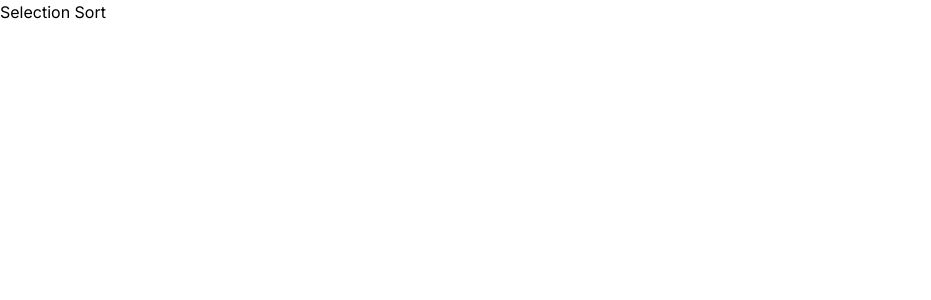
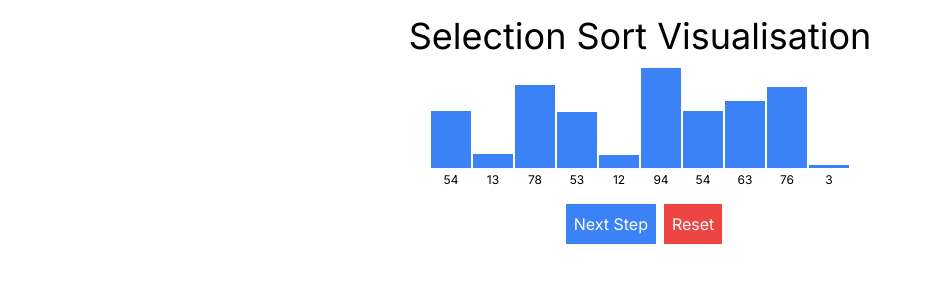
Before and after one commit to hybrid1ze/search-sort-visualiser, a Next.js app in the folder search-sort-visualiser/: page /sort/SelectionSort in a window 1280 px wide. Shown: the top 300 px of the page, without its empty margins (0-931 px from the left). Built offline with nearby package versions, Linux system fonts and the light colour scheme.

Commit message:
Add selection sort visualisation component

```diff
--- a/search-sort-visualiser/src/app/sort/SelectionSort/page.tsx
+++ b/search-sort-visualiser/src/app/sort/SelectionSort/page.tsx
@@ -1,7 +1,121 @@
-export default function SelectionSort () {
-    return (
-        <div>
-            <h1>Selection Sort</h1>
-        </div>
-    )
- }
+"use client";
+import React, { useState, useEffect } from "react";
+
+const generateRandomArray = (size: number, max: number): number[] =>
+  Array.from({ length: size }, () => Math.floor(Math.random() * max) + 1);
+
+const SelectionSortVisualisation = () => {
+  const [array, setArray] = useState<number[]>([]);
+  const [sortedIndex, setSortedIndex] = useState<number>(-1);
+  const [currentMinIndex, setCurrentMinIndex] = useState<number>(-1);
+  const [isSorting, setIsSorting] = useState<boolean>(true);
+  const [tooltip, setTooltip] = useState<string>("");
+
+  useEffect(() => {
+    setArray(generateRandomArray(10, 100));
+  }, []);
+
+  const selectionSortStep = () => {
+    // If the sorting is already complete
+    if (sortedIndex >= array.length - 1) {
+      setIsSorting(false);
+      setTooltip("Array is fully sorted.");
+      return;
+    }
+
+    let minIndex = sortedIndex + 1;
+    for (let i = minIndex + 1; i < array.length; i++) {
+      if (array[i] < array[minIndex]) {
+        minIndex = i;
+      }
+    }
+
+    // Always perform the swap
+    const newArray = [...array];
+    [newArray[sortedIndex + 1], newArray[minIndex]] = [
+      newArray[minIndex],
+      newArray[sortedIndex + 1],
+    ];
+    setArray(newArray);
+
+    // Move to the next index
+    setSortedIndex(sortedIndex + 1);
+
+    // Check if this was the last necessary swap
+    if (sortedIndex + 1 >= array.length - 1) {
+      setIsSorting(false);
+      setTooltip("Array is fully sorted.");
+    } else {
+      setCurrentMinIndex(minIndex);
+      setTooltip(
+        `Swapped elements at indices ${sortedIndex + 1} and ${minIndex}.`
+      );
+    }
+  };
+
+  const resetSort = () => {
+    setArray(generateRandomArray(10, 100));
+    setSortedIndex(-1);
+    setCurrentMinIndex(-1);
+    setIsSorting(true);
+    setTooltip("Array has been reset.");
+  };
+
+  // Normalization function for bar height
+  const normalizeHeight = (value: number, maxValue: number) => {
+    const containerHeight = 100;
+    return (value / maxValue) * containerHeight;
+  };
+
+  const maxValue = Math.max(...array, 1);
+
+  return (
+    <div className="p-4">
+      <div className="flex justify-center text-4xl">
+        <h1>Selection Sort Visualisation</h1>
+      </div>
+
+      <div
+        className="mt-8 flex justify-center items-end"
+        style={{ gap: "2px", height: "100px" }}
+      >
+        {array.map((value, index) => {
+          const barHeight = normalizeHeight(value, maxValue);
+          let barColor = "bg-blue-500";
+          if (index === currentMinIndex) barColor = "bg-red-500";
+          if (index <= sortedIndex) barColor = "bg-green-500";
+
+          return (
+            <div key={index} className="flex flex-col items-center w-10">
+              <div
+                className={`${barColor}`}
+                style={{ height: `${barHeight}px`, width: "100%" }}
+              ></div>
+              <span className="text-xs mt-1">{value}</span>{" "}
+              {/* Display the value below the bar */}
+            </div>
+          );
+        })}
+      </div>
+
+      <div className="mt-4 mb-4 flex justify-center">
+        <button
+          onClick={selectionSortStep}
+          className="bg-blue-500 text-white p-2 ml-2"
+          disabled={!isSorting}
+        >
+          Next Step
+        </button>
+        <button onClick={resetSort} className="bg-red-500 text-white p-2 ml-2">
+          Reset
+        </button>
+      </div>
+
+      <div className="mt-4 mb-4 flex justify-center">
+        <span className="text-sm text-gray-600">{tooltip}</span>
+      </div>
+    </div>
+  );
+};
+
+export default SelectionSortVisualisation;
```
